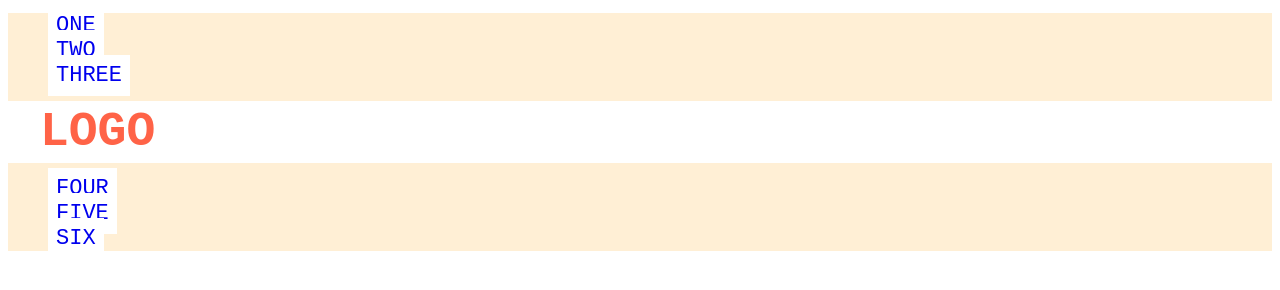
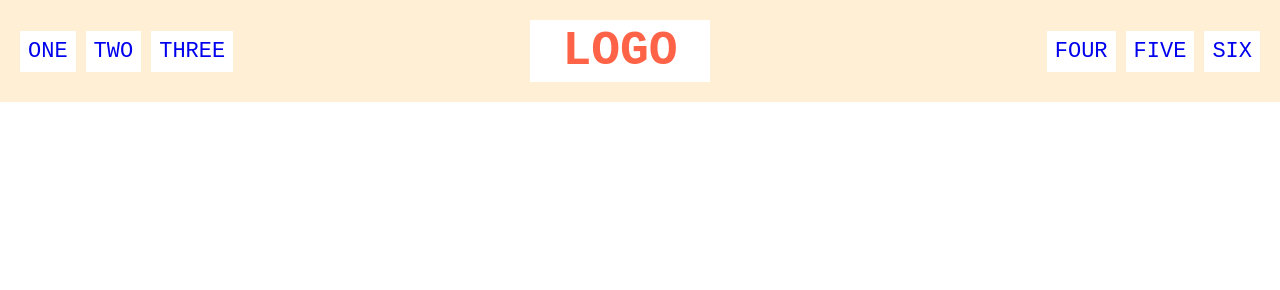
Before and after one commit to BaldoAcerboni/css-flexbox, a plain HTML site: page exercise-2/index.html in a window 1280 px wide. Drawn offline with Linux system fonts and the light colour scheme.

Commit message:
Solve exercise-2

```diff
--- a/exercise-2/style.css
+++ b/exercise-2/style.css
@@ -1,6 +1,13 @@
+* {
+    margin: 0;
+}
 .header  {
     font-family: monospace;
     background: papayawhip;
+    display: flex;
+    justify-content: space-between;
+    align-items: center;
+    padding: 20px;
   }
 
   .logo {
@@ -14,6 +21,9 @@
   ul {
     /* this removes the dots on the list items*/
     list-style-type: none;
+    display: flex;
+    gap: 10px;
+    flex: 0 1 0;
   }
 
   a {
@@ -23,3 +33,6 @@
     /* this removes the line under the links */
     text-decoration: none;
   }
+  .left-links {
+    margin-left: -40px;
+  }
```
